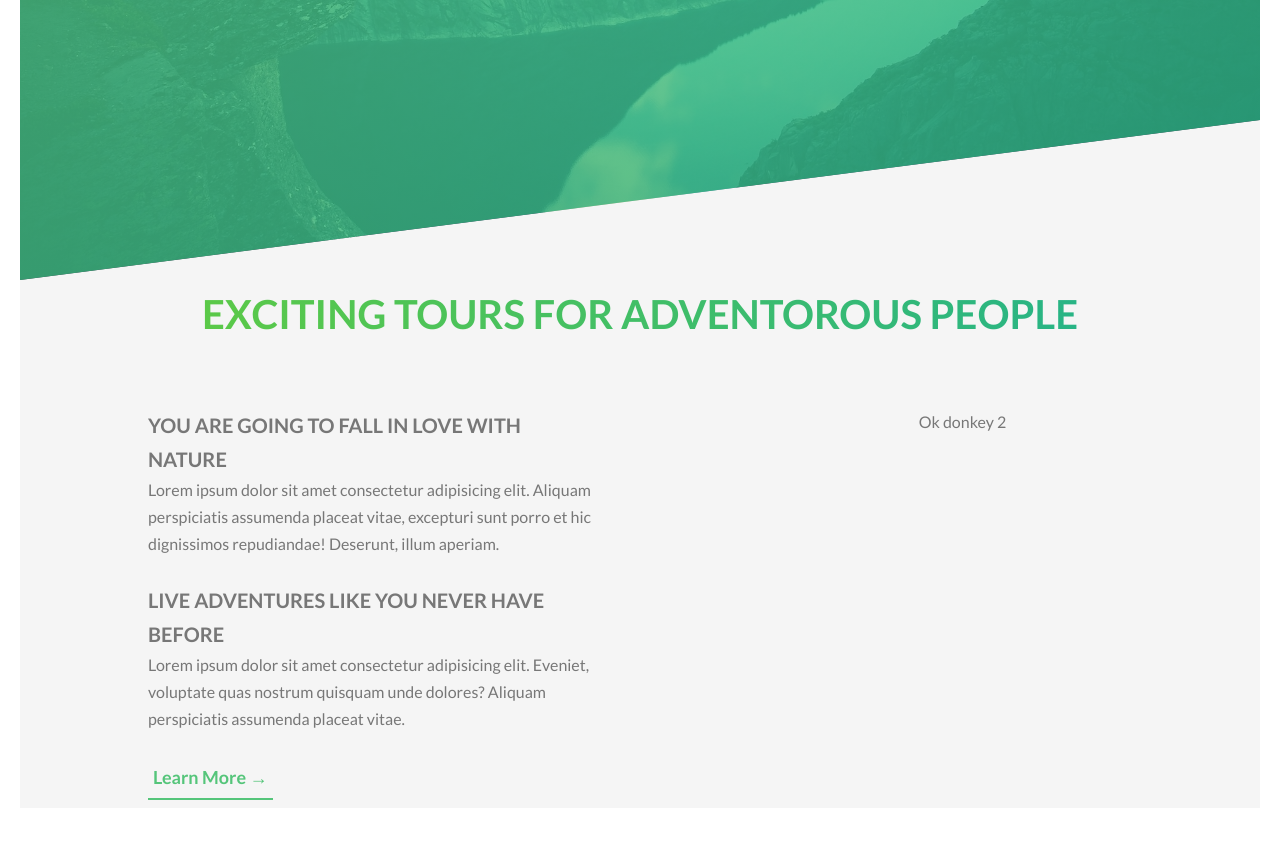
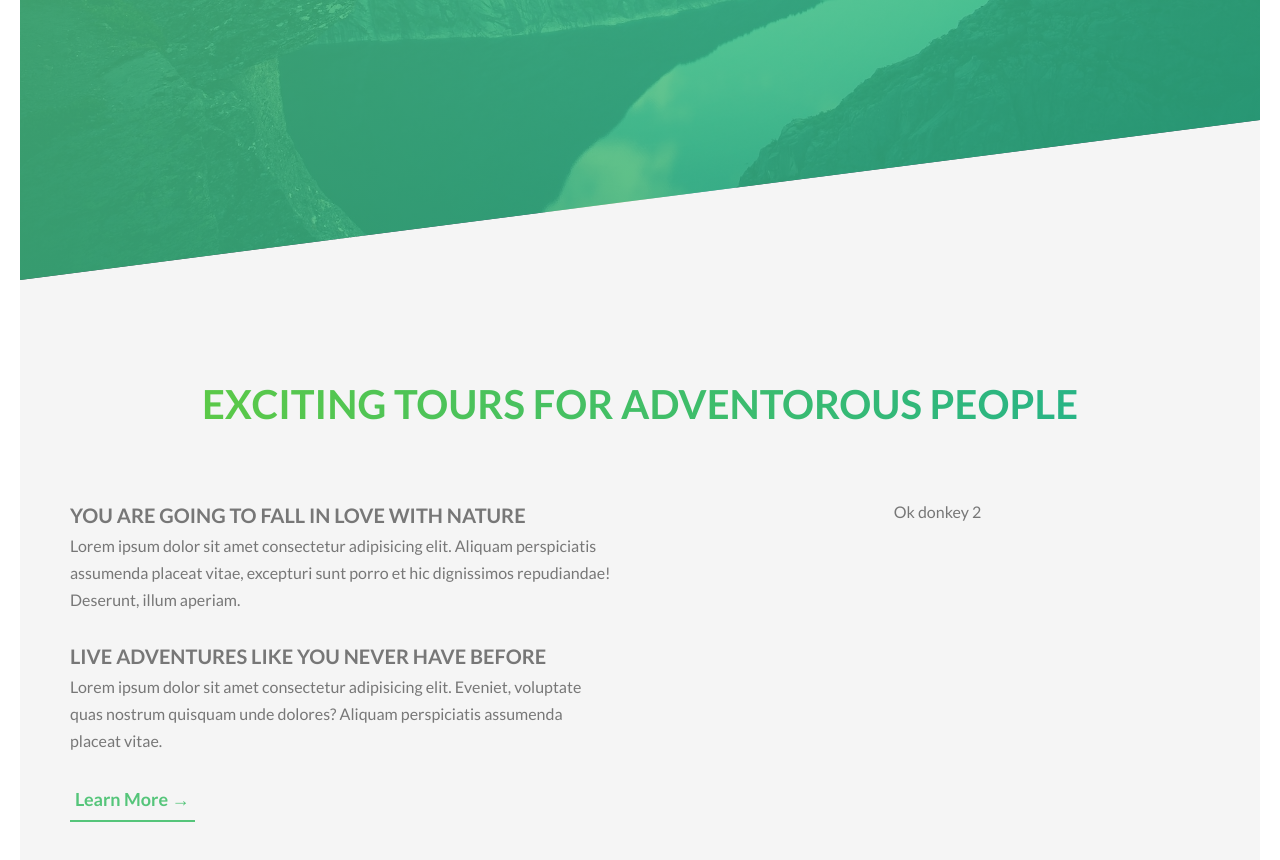
Before and after one commit to pedrotigre/nextjs-css-practice-1, a Next.js app: page / in a window 1280 px wide. Shown: the part 500-1360 px from the top of the page. Before the commit the page ends 1328 px from the top, so only its background shows below. Built offline with nearby package versions, Linux system fonts and the light colour scheme.

Commit message:
Layout improvements

```diff
--- a/pages/index.js
+++ b/pages/index.js
@@ -24,13 +24,13 @@ export default function Home() {
         <div className={classes.row}>
           <div className={classes.colOneOfTwo}>
             <div className={classes.sectionTours_LeftContent}>
-              <h2>You are going to fall in love with nature</h2>
+              <h3>You are going to fall in love with nature</h3>
               <p>
                 Lorem ipsum dolor sit amet consectetur adipisicing elit. Aliquam
                 perspiciatis assumenda placeat vitae, excepturi sunt porro et
                 hic dignissimos repudiandae! Deserunt, illum aperiam.
               </p>
-              <h2>Live adventures like you never have before</h2>
+              <h3>Live adventures like you never have before</h3>
               <p>
                 Lorem ipsum dolor sit amet consectetur adipisicing elit.
                 Eveniet, voluptate quas nostrum quisquam unde dolores? Aliquam
--- a/styles/Home.module.scss
+++ b/styles/Home.module.scss
@@ -14,6 +14,7 @@
 
 .row {
   max-width: $row-width;
+  margin: 0 auto;
 
   &:not(:last-child) {
     margin-bottom: 6rem;
@@ -31,7 +32,6 @@
   // }
 
   %col-placeholder {
-    height: 5rem;
     float: left;
     &:not(:last-child) {
       margin-right: $gutter-margin;
@@ -52,7 +52,7 @@
 .sectionTours {
   @include u.centerText;
   margin-top: -20vh;
-  padding: 20vh 0 35rem 0;
+  padding: 25rem 0;
   background-color: rgb(245, 245, 245);
 
   &_Title {
@@ -76,10 +76,8 @@
 
   &_LeftContent {
     text-align: left;
-    margin-left: 10vw;
-    max-width: 35vw;
 
-    h2 {
+    h3 {
       text-transform: uppercase;
       font-size: 2rem;
     }
--- a/styles/_variables.scss
+++ b/styles/_variables.scss
@@ -6,5 +6,5 @@ $white: #fff;
 $black: #000;
 $color-gray-dark: #777;
 
-$row-width: 100vw;
+$row-width: 114rem;
 $gutter-margin: 5rem;
```
